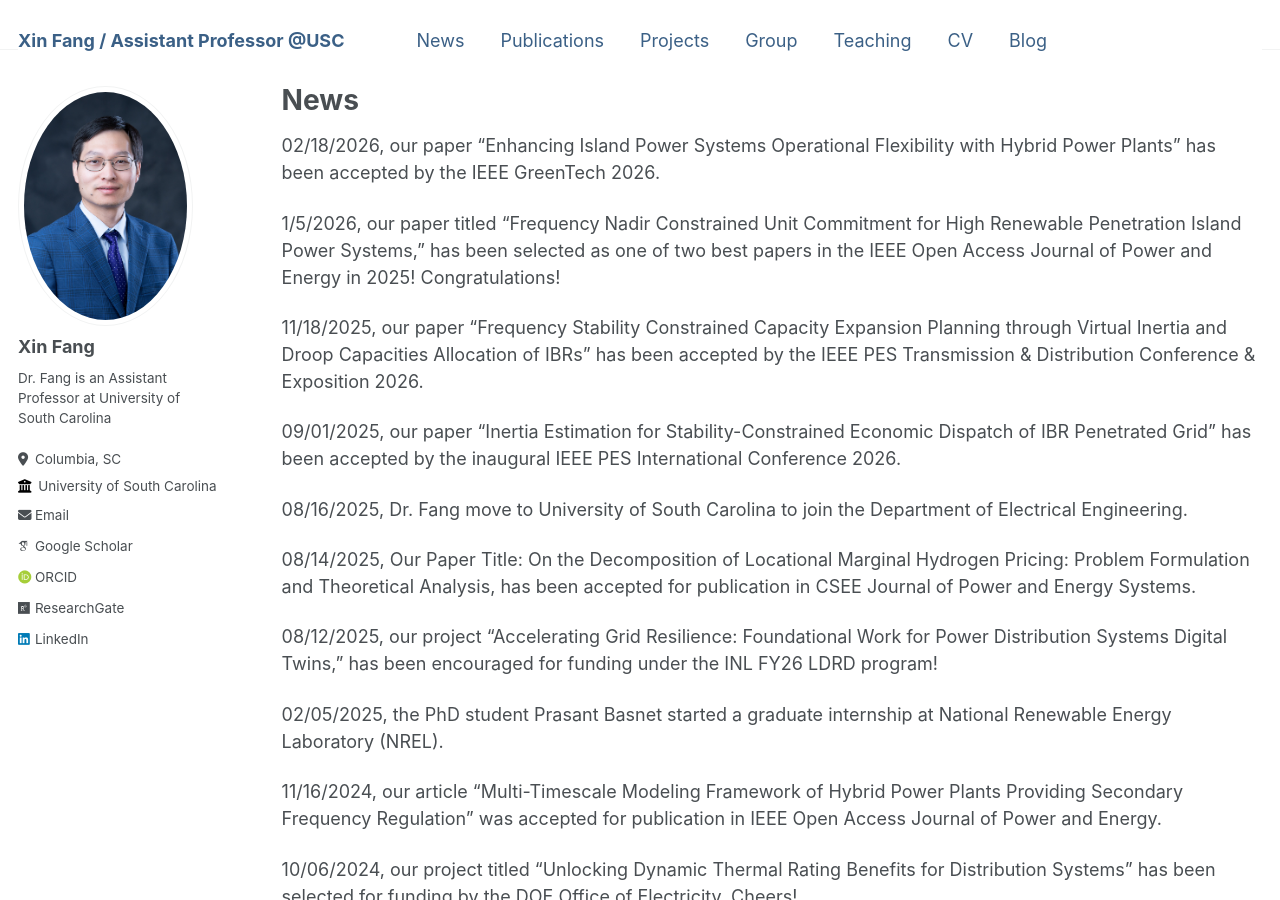
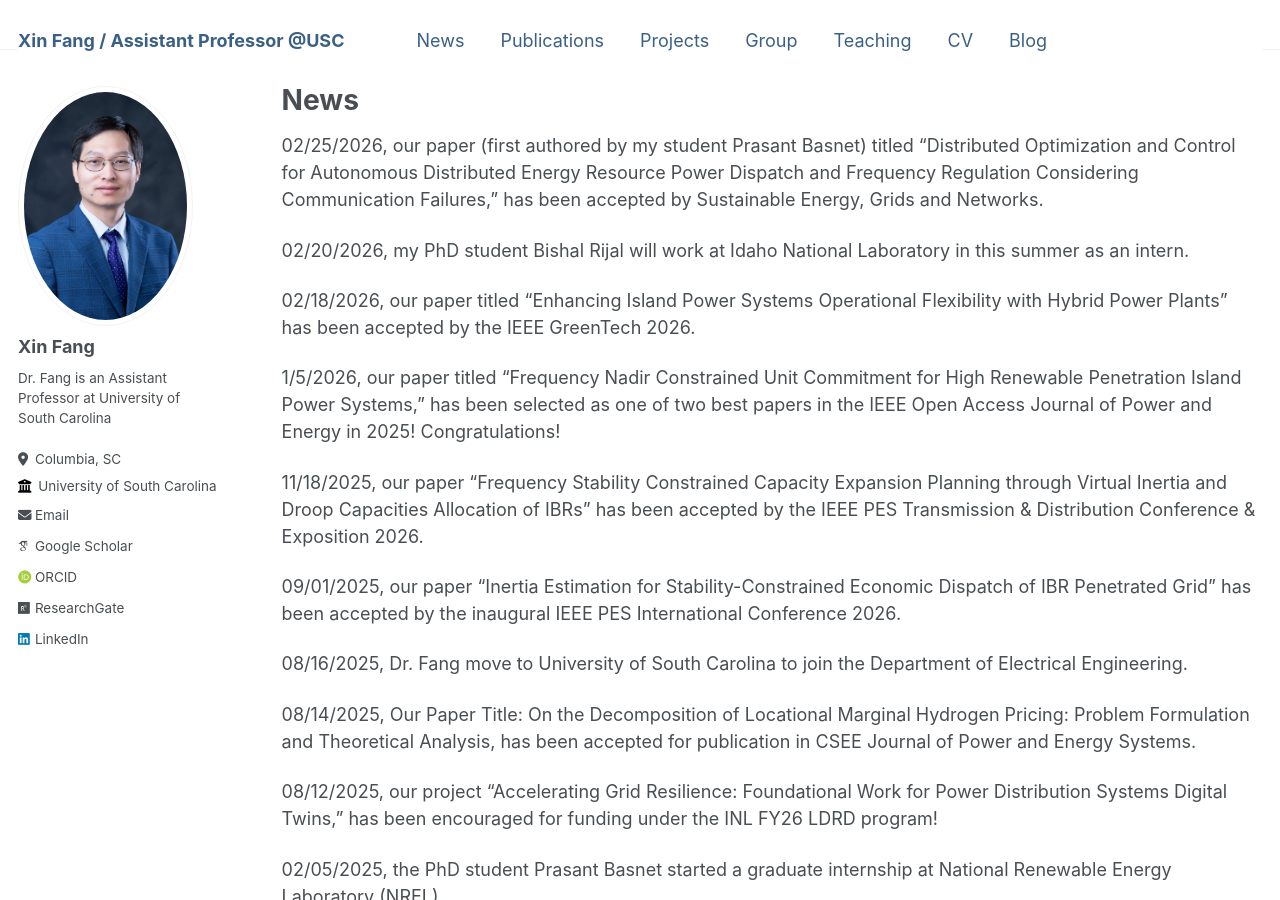
Before and after one commit to XinFang88/xinfang88.github.io, a Jekyll site: the page built from _pages/news.md, in a window 1280 px wide and 900 px high. Built offline with Jekyll 4.4.1, drawn with Linux system fonts in a browser that asks for light colours; some web fonts are replaced.

Commit message:
news update

```diff
--- a/_pages/news.md
+++ b/_pages/news.md
@@ -6,7 +6,11 @@ author_profile: true
 ---
 
 {% include base_path %}
-02/18/2026, our paper "Enhancing Island Power Systems Operational Flexibility with Hybrid Power Plants" has been accepted by the IEEE GreenTech 2026.
+02/25/2026, our paper (first authored by my student Prasant Basnet) titled “Distributed Optimization and Control for Autonomous Distributed Energy Resource Power Dispatch and Frequency Regulation Considering Communication Failures,” has been accepted by Sustainable Energy, Grids and Networks.
+
+02/20/2026, my PhD student Bishal Rijal will work at Idaho National Laboratory in this summer as an intern.
+
+02/18/2026, our paper titled "Enhancing Island Power Systems Operational Flexibility with Hybrid Power Plants" has been accepted by the IEEE GreenTech 2026.
 
 1/5/2026, our paper titled "Frequency Nadir Constrained Unit Commitment for High Renewable Penetration Island Power Systems," has been selected as one of two best papers in the IEEE Open Access Journal of Power and Energy in 2025! Congratulations!
 
```
